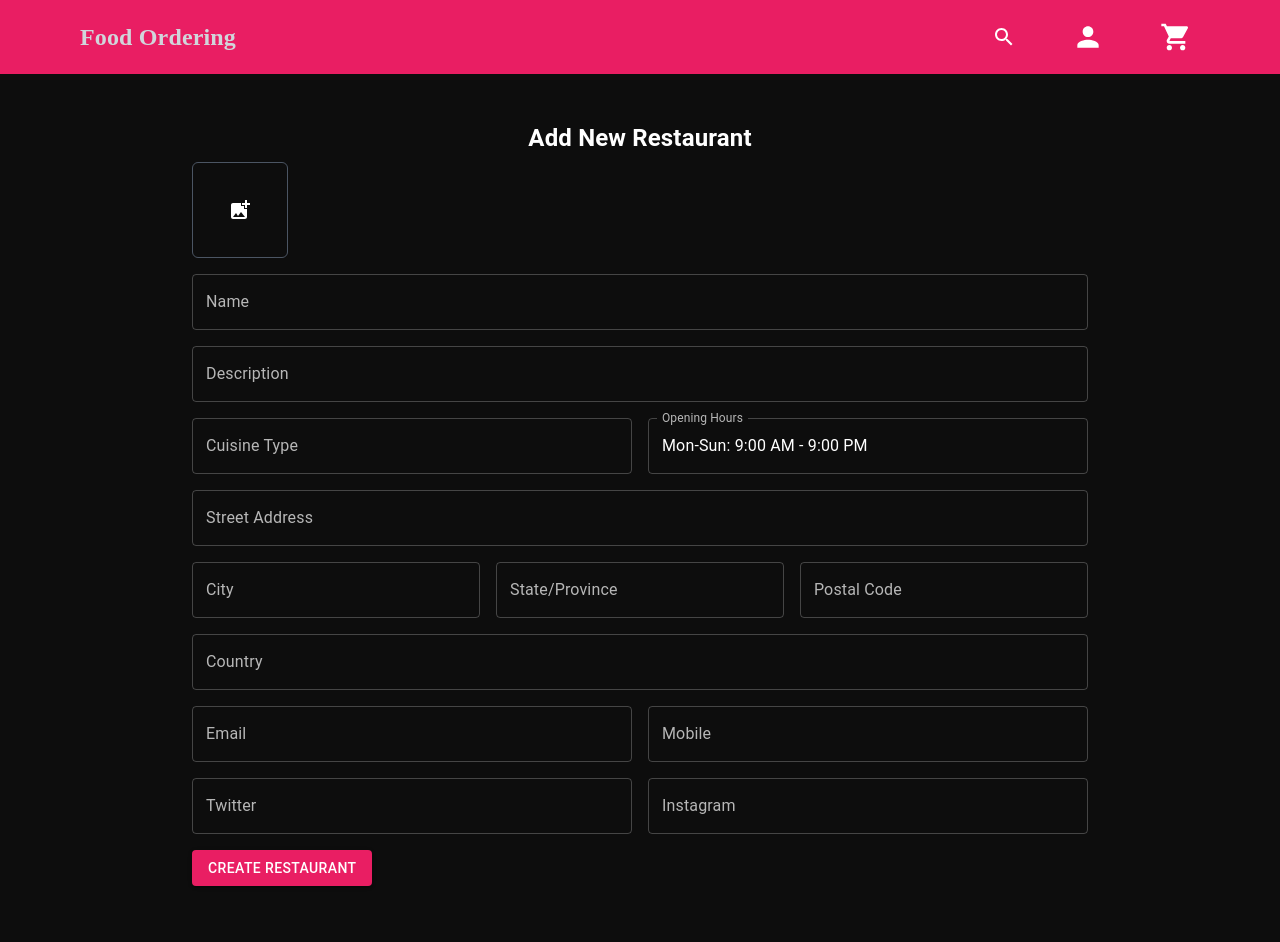
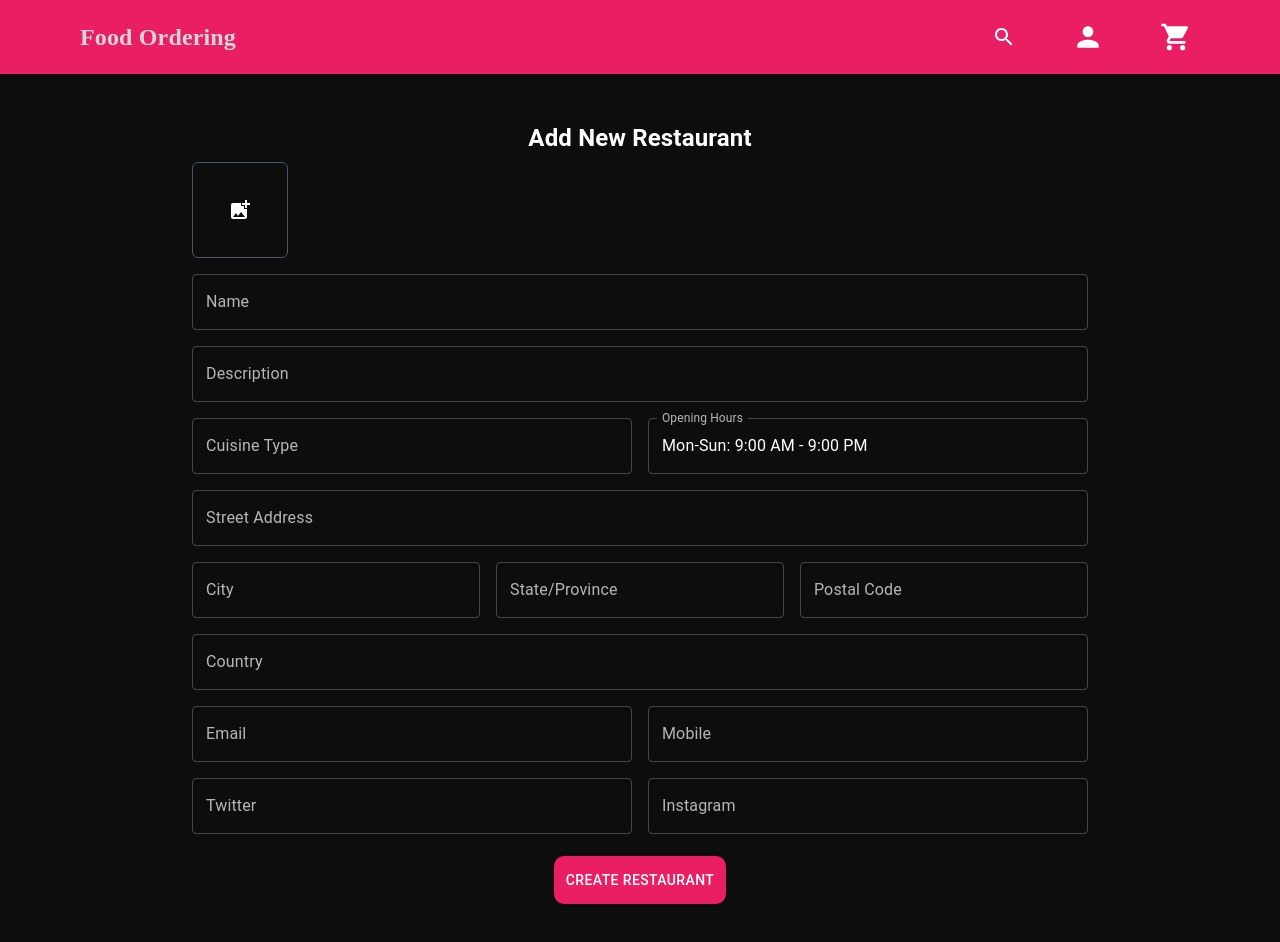
Before and after one commit to vanchihieu/Food-Ordering-Frontend, a React (Create React App) app: page /admin/add-restaurant in a window 1280 px wide. Shown: the top 942 px of the page. Built offline with nearby package versions, Linux system fonts and the light colour scheme.

Commit message:
Page Create Restaurant

```diff
--- a/src/Admin/AddRestaurants/CreateRestaurantForm.jsx
+++ b/src/Admin/AddRestaurants/CreateRestaurantForm.jsx
@@ -276,9 +276,20 @@ const CreateRestaurantForm = () => {
               />
             </Grid>
           </Grid>
-          <Button variant="contained" color="primary" type="submit">
-            Create Restaurant
-          </Button>
+          <Grid
+            item
+            xs={12}
+            sx={{ display: "flex", justifyContent: "center", paddingY: "6px" }}
+          >
+            <Button
+              variant="contained"
+              color="primary"
+              type="submit"
+              sx={{ padding: "12px", borderRadius: "10px" }}
+            >
+              Create Restaurant
+            </Button>
+          </Grid>
         </form>
       </div>
     </div>
--- a/src/Admin/utils/UploadToCloudnary.js
+++ b/src/Admin/utils/UploadToCloudnary.js
@@ -2,11 +2,11 @@ export const uploadToCloudinary = async (pics) => {
   if (pics) {
     const data = new FormData();
     data.append("file", pics);
-    data.append("upload_preset", "zosh-social");
-    data.append("cloud_name", "dcpesbd8q");
+    data.append("upload_preset", "food-ordering");
+    data.append("cloud_name", "dnxc7jh1y");
 
     const res = await fetch(
-      `https://api.cloudinary.com/v1_1/dcpesbd8q/image/upload`,
+      `https://api.cloudinary.com/v1_1/dnxc7jh1y/image/upload`,
       {
         method: "post",
         body: data,
```
